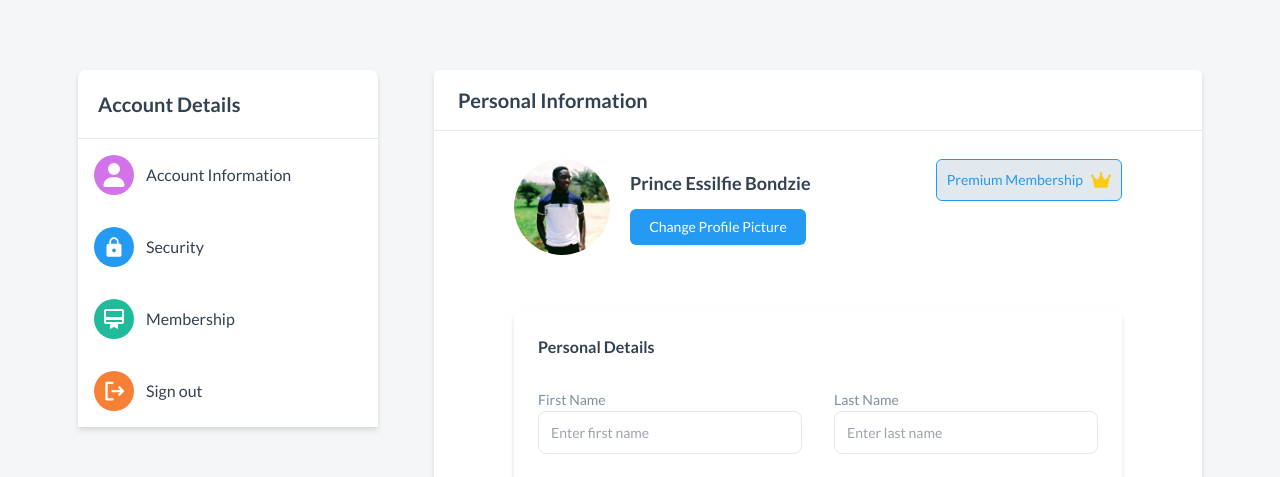
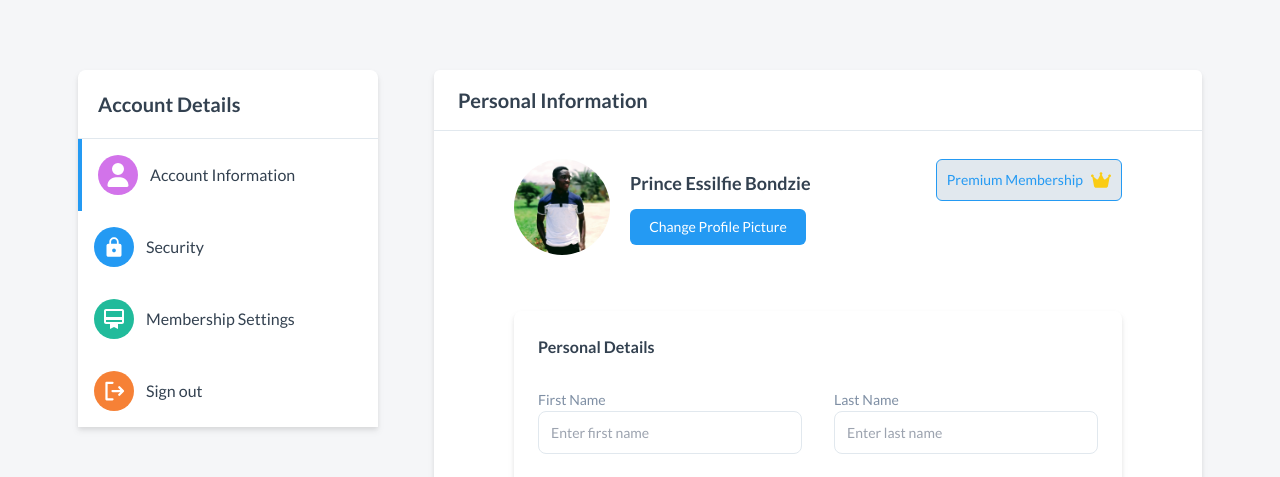
Before and after one commit to pbessilfie/Car-Dealership-Website, a React (Vite) app: page /profile in a window 1280 px wide. Shown: the part 122-599 px from the top of the page. Built offline with nearby package versions, Linux system fonts and the light colour scheme.

Commit message:
changing the state of the active nav when a new one is clicked

```diff
--- a/src/Components/Account_Details_Nav.jsx
+++ b/src/Components/Account_Details_Nav.jsx
@@ -2,8 +2,44 @@ import { FaUser } from "react-icons/fa6";
 import { IoMdLock } from "react-icons/io";
 import { MdCardMembership } from "react-icons/md";
 import { PiSignOutBold } from "react-icons/pi";
+import PropTypes from "prop-types";
 
-const Account_Details_Nav = () => {
+const Account_Details_Nav = ({ activeSN, setActiveSN }) => {
+  const navItems = [
+    {
+      label: "Account Information",
+      icon: (
+        <div className=" rounded-full text-white text-2xl p-2 bg-[#D273EA]">
+          <FaUser />
+        </div>
+      ),
+    },
+    {
+      label: "Security",
+      icon: (
+        <div className=" rounded-full text-white text-2xl p-2 bg-pBlue">
+          <IoMdLock />
+        </div>
+      ),
+    },
+    {
+      label: "Membership Settings",
+      icon: (
+        <div className=" rounded-full text-white text-2xl p-2 bg-[#21BB9B]">
+          <MdCardMembership />
+        </div>
+      ),
+    },
+    {
+      label: "Sign out",
+      icon: (
+        <div className=" rounded-full text-white text-2xl p-2 bg-pOrange">
+          <PiSignOutBold />
+        </div>
+      ),
+    },
+  ];
+
   return (
     <div className=" bg-white rounded-lg drop-shadow-md w-[300px]">
       <div className=" p-5 border-b border-lineColor">
@@ -13,40 +49,25 @@ const Account_Details_Nav = () => {
         </h2>
       </div>
 
-      <div className=" flex items-center gap-3 bg-white hover:bg-[#eee] p-4 hover:border-l-4 hover:border-pBlue">
-        <div className=" rounded-full text-white text-2xl p-2 bg-[#D273EA]">
-          <FaUser />
+      {navItems.map((item, index) => (
+        <div
+          key={index}
+          className={`flex items-center gap-3 bg-white hover:bg-[#eee] p-4 hover:border-l-4 hover:border-pBlue cursor-pointer ${
+            activeSN === item.label && "border-l-4 border-pBlue bg-[#eee]"
+          }`}
+          onClick={() => setActiveSN(item.label)}
+        >
+          {item.icon}{" "}
+          <span className=" text-primaryTextColor text-base font-medium">
+            {item.label}
+          </span>
         </div>
-        <span className=" text-primaryTextColor text-base font-medium">
-          Account Information
-        </span>
-      </div>
-      <div className=" flex items-center gap-3 bg-white hover:bg-[#eee] p-4 hover:border-l-4 hover:border-pBlue">
-        <div className=" rounded-full text-white text-2xl p-2 bg-pBlue">
-          <IoMdLock />
-        </div>
-        <span className=" text-primaryTextColor text-base font-medium">
-          Security
-        </span>
-      </div>
-      <div className=" flex items-center gap-3 bg-white hover:bg-[#eee] p-4 hover:border-l-4 hover:border-pBlue">
-        <div className=" rounded-full text-white text-2xl p-2 bg-[#21BB9B]">
-          <MdCardMembership />
-        </div>
-        <span className=" text-primaryTextColor text-base font-medium">
-          Membership
-        </span>
-      </div>
-      <div className=" flex items-center gap-3 bg-white hover:bg-[#eee] p-4 hover:border-l-4 hover:border-pBlue">
-        <div className=" rounded-full text-white text-2xl p-2 bg-pOrange">
-          <PiSignOutBold />
-        </div>
-        <span className=" text-primaryTextColor text-base font-medium">
-          Sign out
-        </span>
-      </div>
+      ))}
     </div>
   );
 };
-
+Account_Details_Nav.propTypes = {
+  activeSN: PropTypes.string,
+  setActiveSN: PropTypes.func,
+};
 export default Account_Details_Nav;
```
